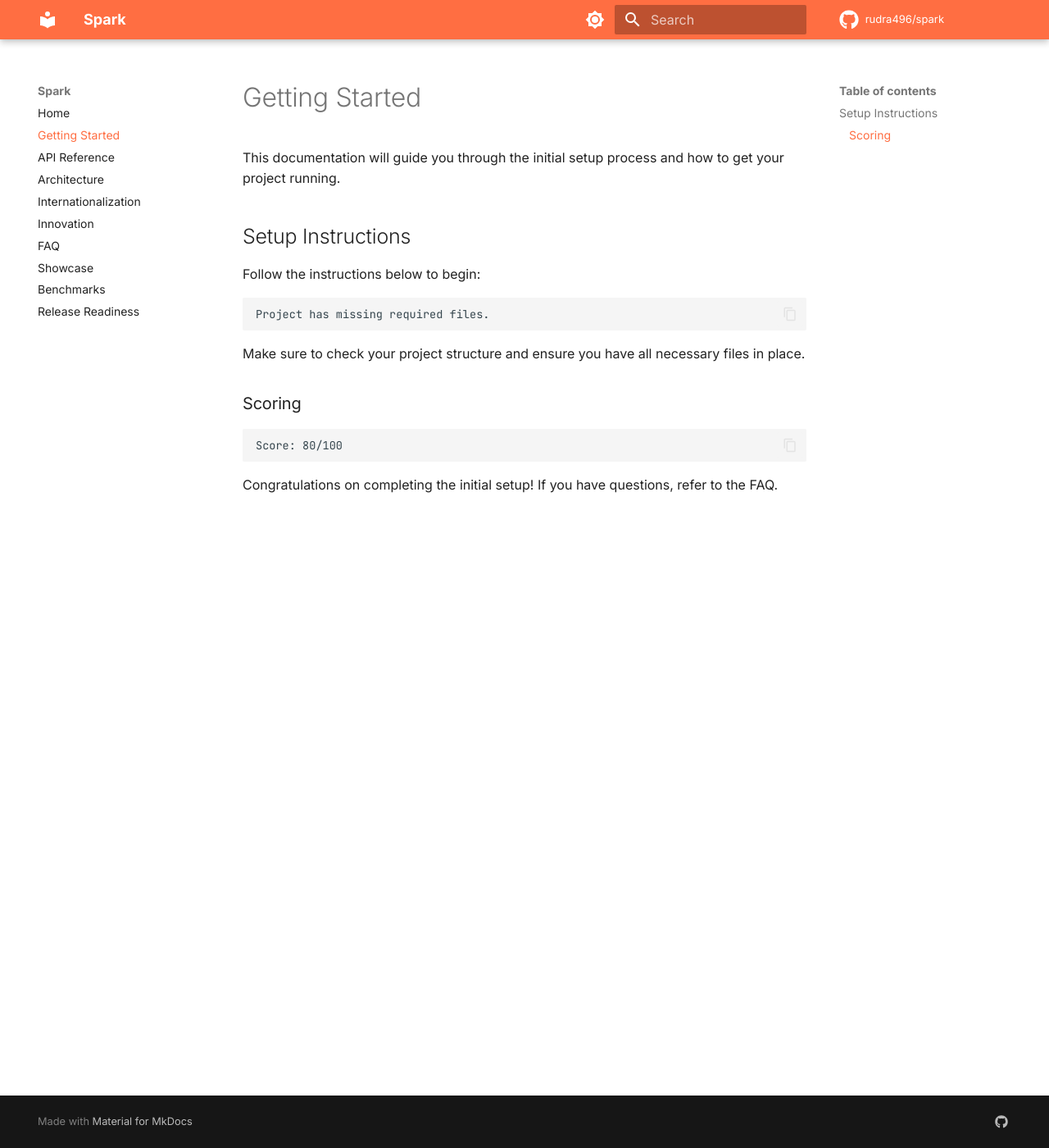
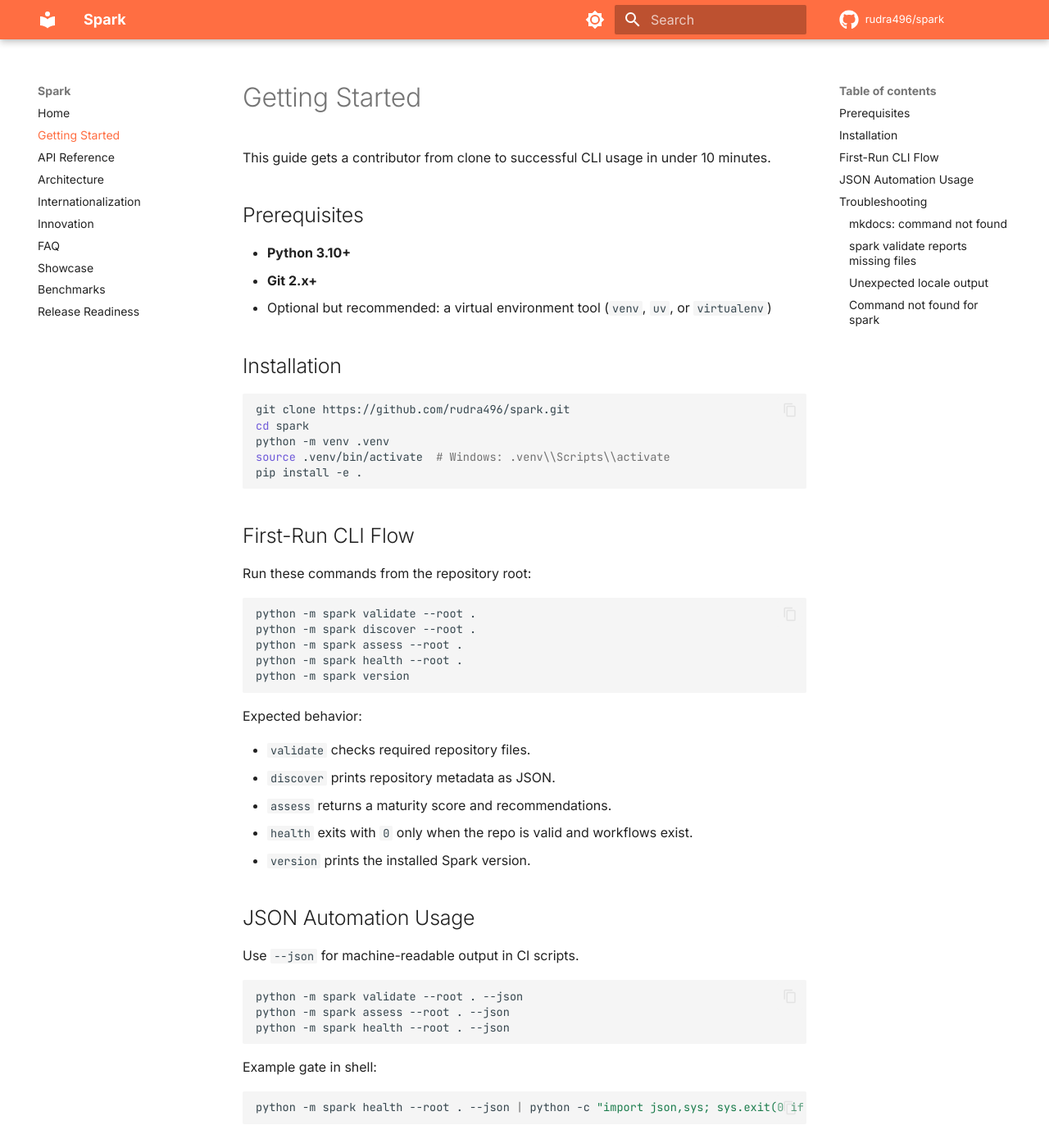
Before and after one commit to rudra496/spark, an MkDocs documentation site: the page built from docs/getting-started.md, in a window 1280 px wide and 1400 px high. Shown: the whole window at 82% size. Built offline with MkDocs 1.6.1 and Material for MkDocs 9.7.7, drawn with Linux system fonts in a browser that asks for light colours; comment, search, counter and statistics services are not loaded; the version menu is left out; some of the changed text lies outside the part shown.

Commit message:
Harden docs, CI, and discovery metrics for production readiness

````diff
--- a/docs/getting-started.md
+++ b/docs/getting-started.md
@@ -1,21 +1,88 @@
 # Getting Started
 
-This documentation will guide you through the initial setup process and how to get your project running.
+This guide gets a contributor from clone to successful CLI usage in under 10 minutes.
 
-## Setup Instructions
+## Prerequisites
 
-Follow the instructions below to begin:
+- **Python 3.10+**
+- **Git 2.x+**
+- Optional but recommended: a virtual environment tool (`venv`, `uv`, or `virtualenv`)
 
-```text
-Project has missing required files.
+## Installation
+
+```bash
+git clone https://github.com/rudra496/spark.git
+cd spark
+python -m venv .venv
+source .venv/bin/activate  # Windows: .venv\\Scripts\\activate
+pip install -e .
 ```
 
-Make sure to check your project structure and ensure you have all necessary files in place.
+## First-Run CLI Flow
 
-### Scoring
+Run these commands from the repository root:
 
-```text
-Score: 80/100
+```bash
+python -m spark validate --root .
+python -m spark discover --root .
+python -m spark assess --root .
+python -m spark health --root .
+python -m spark version
 ```
 
-Congratulations on completing the initial setup! If you have questions, refer to the FAQ.
+Expected behavior:
+
+- `validate` checks required repository files.
+- `discover` prints repository metadata as JSON.
+- `assess` returns a maturity score and recommendations.
+- `health` exits with `0` only when the repo is valid and workflows exist.
+- `version` prints the installed Spark version.
+
+## JSON Automation Usage
+
+Use `--json` for machine-readable output in CI scripts.
+
+```bash
+python -m spark validate --root . --json
+python -m spark assess --root . --json
+python -m spark health --root . --json
+```
+
+Example gate in shell:
+
+```bash
+python -m spark health --root . --json | python -c "import json,sys; sys.exit(0 if json.load(sys.stdin)['healthy'] else 1)"
+```
+
+## Troubleshooting
+
+### `mkdocs: command not found`
+Install docs tooling:
+
+```bash
+pip install mkdocs mkdocs-material
+```
+
+### `spark validate` reports missing files
+Run discovery to understand current structure:
+
+```bash
+python -m spark discover --root .
+```
+
+Then add missing files listed by `validate`.
+
+### Unexpected locale output
+List supported locales and re-run with a valid locale code:
+
+```bash
+python -m spark locales
+python -m spark validate --root . --locale en
+```
+
+### Command not found for `spark`
+Use module mode if console scripts are unavailable:
+
+```bash
+python -m spark --help
+```
````
Also changed, not shown: CHANGELOG.md (+19 -0 lines), README.md (+38 -206 lines), artifacts/baseline_report.md (added, +87 -0 lines), docs/API.md (+10 -4 lines), docs/RELEASE_READINESS.md (+24 -13 lines), 8 other files.
